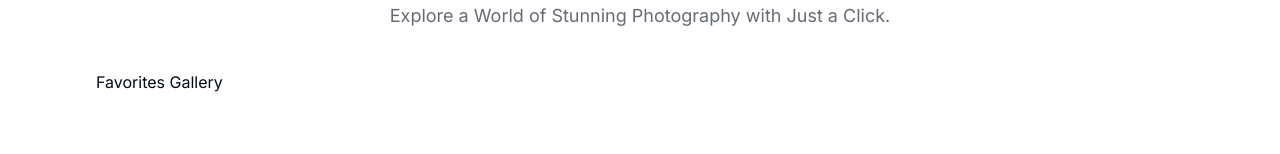
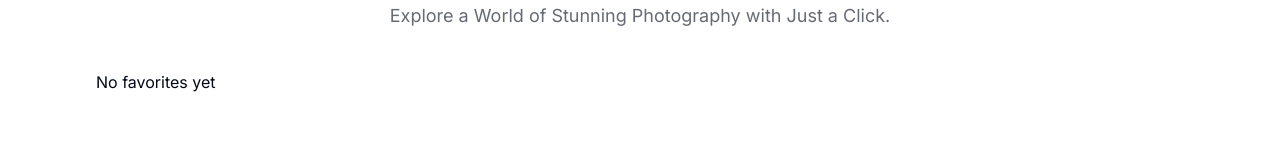
Before and after one commit to ilyes24/PhazeroGallery, a Next.js app: page /favorites in a window 1280 px wide. Shown: the part 146-300 px from the top of the page. Built offline with nearby package versions, Linux system fonts and the light colour scheme.

Commit message:
feat: add favorites page

```diff
--- a/app/favorites/page.tsx
+++ b/app/favorites/page.tsx
@@ -2,10 +2,8 @@ import { FavoritesGallery } from "@/components/FavoritesGallery"
 
 export default function Favorites() {
     return (
-        <>
-            <div className='w-full'>
-                <FavoritesGallery />
-            </div>
-        </>
+        <div className='w-full'>
+            <FavoritesGallery />
+        </div>
     )
 }
--- a/components/FavoritesGallery/index.tsx
+++ b/components/FavoritesGallery/index.tsx
@@ -1,7 +1,49 @@
+"use client"
+
+import { PhotoCard } from "@/components/PhotoCard"
+import { Photo } from "@/models/photo"
+import { useLocalStorage } from "usehooks-ts"
+
 export const FavoritesGallery: React.FC = () => {
+    const [favorites, setFavorites, removeFavorites] = useLocalStorage<Photo[]>(
+        "favorites",
+        []
+    )
+
+    const toggleItemInFavorites = (photo: Photo) => {
+        const photoId = photo.id
+        const isFavorite = favorites.some((item) => item.id === photoId)
+
+        if (isFavorite) {
+            const updatedFavorites = favorites.filter(
+                (item) => item.id !== photoId
+            )
+            removeFavorites()
+            setFavorites(updatedFavorites)
+        } else {
+            const updatedFavorites = [...favorites, photo]
+            setFavorites(updatedFavorites)
+        }
+    }
+
     return (
-        <div>
-            <p>Favorites Gallery</p>
+        <div className='grid grid-cols-1 sm:grid-cols-2 md:grid-cols-3 lg:grid-cols-4 xl:grid-cols-5 gap-4'>
+            {favorites.length === 0 && <div>No favorites yet</div>}
+            {favorites.map((favorite) => {
+                try {
+                    return (
+                        <PhotoCard
+                            key={favorite.id}
+                            photo={favorite}
+                            isInFavorites={true}
+                            toggleItemInFavorites={toggleItemInFavorites}
+                        />
+                    )
+                } catch (error) {
+                    console.error("Error parsing favorite photo:", error)
+                    return null // Skip rendering invalid data
+                }
+            })}
         </div>
     )
 }
--- a/components/PhotoCard/index.tsx
+++ b/components/PhotoCard/index.tsx
@@ -4,8 +4,8 @@ import Image from "next/image"
 
 interface Props {
     photo: Photo
-    isInFavorites: string | undefined
-    toggleItemInFavorites: (photoId: string) => void
+    isInFavorites: boolean
+    toggleItemInFavorites: (photo: Photo) => void
 }
 
 export const PhotoCard: React.FC<Props> = ({
@@ -35,7 +35,7 @@ export const PhotoCard: React.FC<Props> = ({
                         <span>{photo.user.name}</span>
                     </div>
                     <button
-                        onClick={() => toggleItemInFavorites(photo.id)}
+                        onClick={() => toggleItemInFavorites(photo)}
                         className={
                             isInFavorites
                                 ? "text-red-500 hover:text-white"
--- a/components/PhotosListing/index.tsx
+++ b/components/PhotosListing/index.tsx
@@ -3,6 +3,7 @@ import { useInfiniteQuery } from "@tanstack/react-query"
 import { useLocalStorage } from "usehooks-ts"
 
 import { PhotoCard } from "@/components/PhotoCard/index"
+import { Photo } from "@/models/photo"
 
 interface Props {
     query: string
@@ -33,7 +34,10 @@ const fetchPhotos = async ({
 }
 
 export const PhotosListing: React.FC<Props> = ({ query }) => {
-    const [value, setValue, removeValue] = useLocalStorage("favorites", [""])
+    const [value, setValue, removeValue] = useLocalStorage<Photo[]>(
+        "favorites",
+        []
+    )
 
     const observer = useRef<IntersectionObserver>()
 
@@ -52,11 +56,11 @@ export const PhotosListing: React.FC<Props> = ({ query }) => {
             },
         })
 
-    const toggleItemInFavorites = (photoId: string) => {
-        if (value.find((item) => item === photoId)) {
-            setValue(value.filter((item) => item !== photoId))
+    const toggleItemInFavorites = (photo: Photo) => {
+        if (value.find((item) => item.id === photo.id)) {
+            setValue(value.filter((item) => item.id !== photo.id))
         } else {
-            setValue([...value, photoId])
+            setValue([...value, photo])
         }
     }
     const lastElementRef = useCallback(
@@ -97,7 +101,9 @@ export const PhotosListing: React.FC<Props> = ({ query }) => {
                 <div key={photo.id} ref={lastElementRef}>
                     <PhotoCard
                         photo={photo}
-                        isInFavorites={value.find((item) => item === photo.id)}
+                        isInFavorites={
+                            !!value.find((item) => item.id === photo.id)
+                        }
                         toggleItemInFavorites={toggleItemInFavorites}
                     />
                 </div>
```
